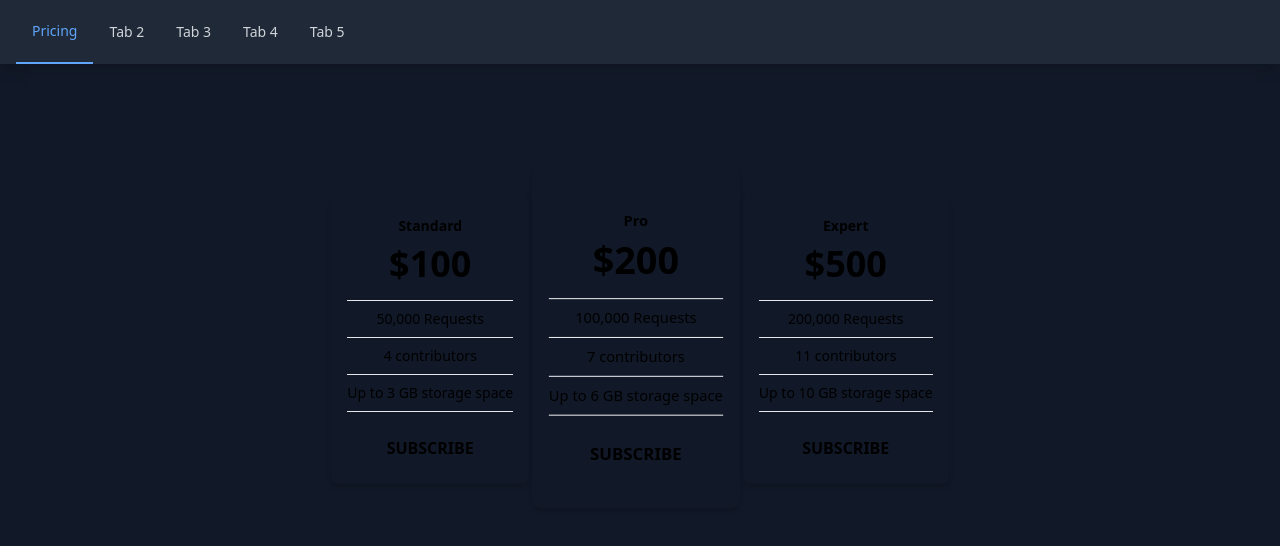
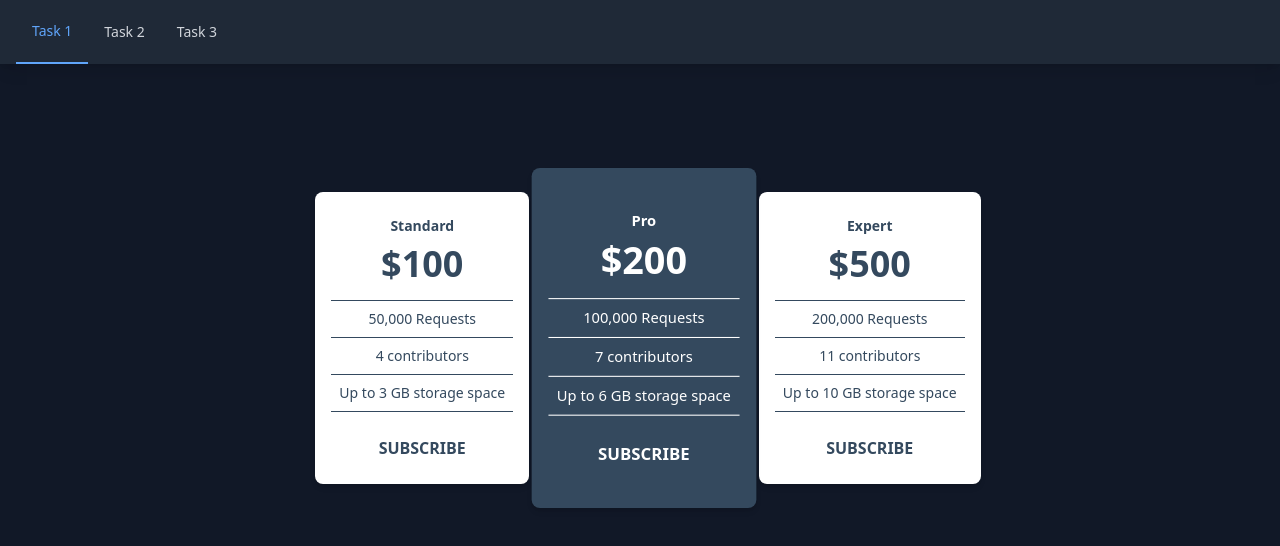
Before and after one commit to viktoroman/ai-hm, a React (Create React App) app: page / in a window 1280 px wide. Shown: the top 546 px of the page. Built offline with nearby package versions, Linux system fonts and the light colour scheme.

Commit message:
fix for Task #1

```diff
--- a/src/App.tsx
+++ b/src/App.tsx
@@ -5,11 +5,9 @@ function App() {
   const [activeTab, setActiveTab] = useState(0);
 
   const tabs = [
-    { id: 0, label: 'Pricing' },
-    { id: 1, label: 'Tab 2' },
-    { id: 2, label: 'Tab 3' },
-    { id: 3, label: 'Tab 4' },
-    { id: 4, label: 'Tab 5' },
+    { id: 0, label: 'Task 1' },
+    { id: 1, label: 'Task 2' },
+    { id: 2, label: 'Task 3' },
   ];
 
   return (
@@ -42,8 +40,6 @@ function App() {
         {activeTab === 0 && <Prices />}
         {activeTab === 1 && <div className="px-4 py-6 sm:px-0 text-gray-300"></div>}
         {activeTab === 2 && <div className="px-4 py-6 sm:px-0 text-gray-300"></div>}
-        {activeTab === 3 && <div className="px-4 py-6 sm:px-0 text-gray-300"></div>}
-        {activeTab === 4 && <div className="px-4 py-6 sm:px-0 text-gray-300"></div>}
       </main>
     </div>
   );
--- a/src/PricingCard.tsx
+++ b/src/PricingCard.tsx
@@ -13,18 +13,19 @@ const PricingCard: React.FC<PricingCardProps> = ({
   features,
   isFeatured = false,
 }) => {
-  const borderColor = isFeatured ? "white" : "[#34495e]";
-  const textColor = isFeatured ? "white" : "[#34495e]";
-  const bgColor = isFeatured ? "[#34495e]" : "white";
+  // Colors
+  const bgClass = isFeatured ? "bg-[#34495e]" : "bg-white";
+  const textClass = isFeatured ? "text-white" : "text-[#34495e]";
+  const borderClass = isFeatured ? "border-white divide-white" : "border-[#34495e] divide-[#34495e]";
 
   return (
     <div
       tabIndex={0}
       className={`
         flex flex-col justify-between rounded-lg shadow-md
-        px-4 w-full max-w-xs
+        px-4 m-2 w-full max-w-xs
         ${isFeatured ? "py-10 scale-105 z-10" : "py-6"}
-        bg-${bgColor} text-${textColor}
+        ${bgClass} ${textClass}
         transition-all duration-200
         outline-none
         focus:ring-4 focus:ring-blue-400
@@ -36,25 +37,25 @@ const PricingCard: React.FC<PricingCardProps> = ({
       aria-label={`${plan} plan`}
     >
       {/* Header */}
-      <div className={`w-full pb-4 border-b border-solid border-${borderColor}`}>
-        <h3 className={`text-sm font-semibold mb-2 w-full text-${textColor}`}>{plan}</h3>
-        <div className={`text-4xl font-bold w-full text-${textColor}`}>
+      <div className={`w-full pb-4 border-b border-solid ${borderClass}`}>
+        <h3 className={`text-sm font-semibold mb-2 w-full ${textClass}`}>{plan}</h3>
+        <div className={`text-4xl font-bold w-full ${textClass}`}>
           <span>${price}</span>
         </div>
       </div>
       {/* Features */}
-      <ul className={`w-full divide-y divide-solid divide-${borderColor}`}>
+      <ul className={`w-full divide-y divide-solid ${borderClass}`}>
         {features.map((feature, idx) => (
           <li
             key={idx}
-            className={`text-sm w-full py-2 text-${textColor}`}
+            className={`text-sm w-full py-2 ${textClass}`}
           >
             {feature}
           </li>
         ))}
       </ul>
       {/* Footer */}
-      <div className={`w-full pt-6 border-t border-solid border-${borderColor}`}>
+      <div className={`w-full pt-6 border-t border-solid ${borderClass}`}>
         <div className="w-full text-center text-base font-semibold select-none">
           SUBSCRIBE
         </div>
```
